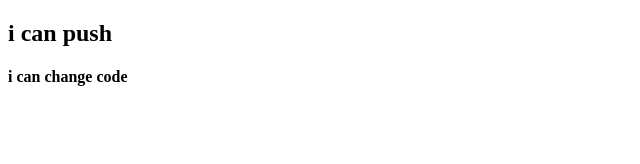
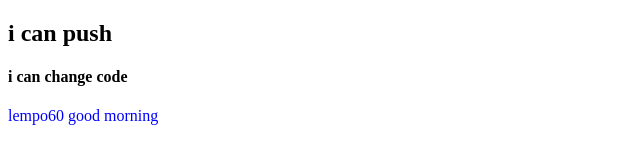
Before and after one commit to zibrailfaruqimayen/my-second-repo, a plain HTML site: page index.html in a window 1280 px wide. Shown: the whole page, without its empty margins (0-640 px from the left). Drawn offline with Linux system fonts and the light colour scheme.

Commit message:
addparagraph

```diff
--- a/index.html
+++ b/index.html
@@ -5,9 +5,12 @@
     <meta http-equiv="X-UA-Compatible" content="IE=edge">
     <meta name="viewport" content="width=device-width, initial-scale=1.0">
     <title>my second repo</title>
+    <link rel="stylesheet" href="style.css">
 </head>
 <body>
     <h2> i can push</h2>
     <h4> i can change code </h4>
+    <p>lempo60 good morning
+    </p>
 </body>
 </html>
--- /dev/null
+++ b/style.css
@@ -0,0 +1,3 @@
+p{
+    color: blue;
+}
```
